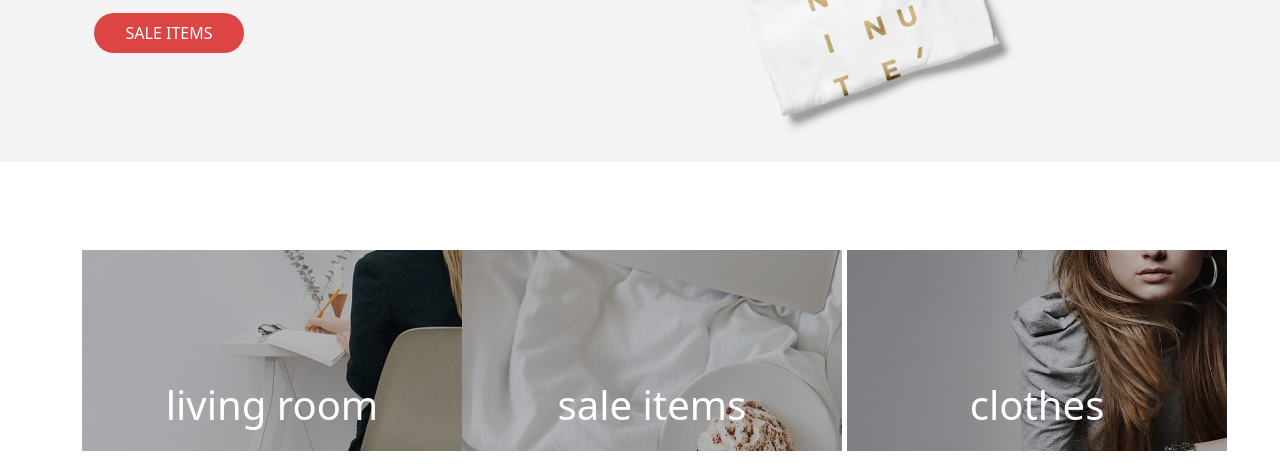
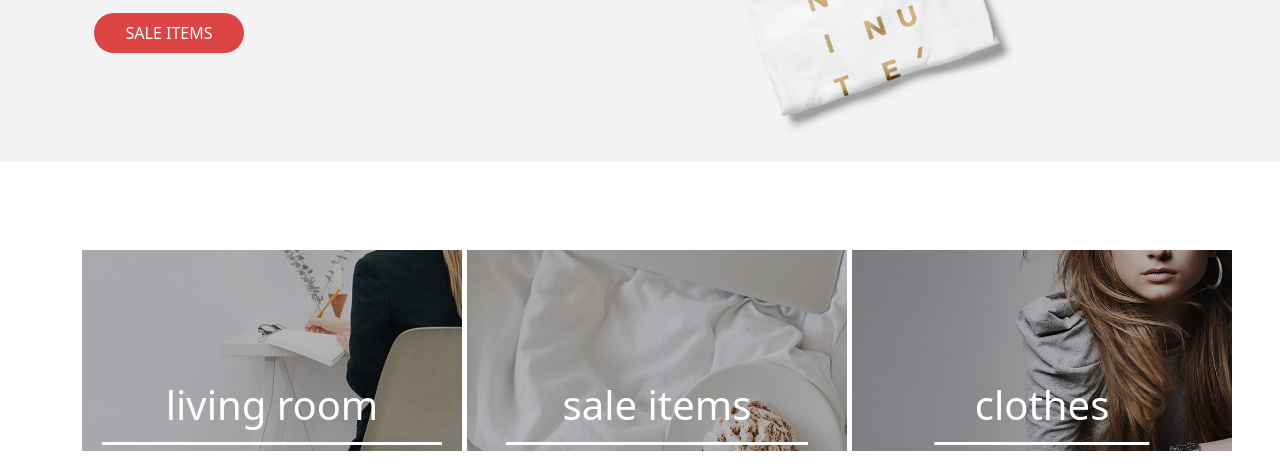
Before and after one commit to simbasta/cs_emporium_js_elfarissiWalid, a website: page index.html in a window 1280 px wide. Shown: the part 482-952 px from the top of the page. Drawn offline with nearby package versions, Linux system fonts and the light colour scheme.

Commit message:
WF animation de la section2 fait

```diff
--- a/index.html
+++ b/index.html
@@ -104,23 +104,25 @@
     <section class="section2">
         <div class=" divSec2G d-flex container mt-5">
             <div class="card1">
-                <div class="imgcard1">
+                <div class="imgcard1 d-flex justify-content-center align-items-center">
                     <p class="living">living room</p>
                 </div>
             </div>
-            <div class="card1">
-                <div class="imgcard2">
+            <div class="card1 ">
+                <div class="imgcard2  d-flex justify-content-center align-items-center">
                     <p class="living">sale items</p>
                 </div>
             </div>
             <div class="card1">
-                <div class="imgcard3">
+                <div class="imgcard3 d-flex justify-content-center align-items-center">
                     <p class="living">clothes</p>
                 </div>
             </div>
 
         </div>
     </section>
+
+
     <section class="section3">
         <div class="div1GInSec3">
             <h3 class="h3InSec3">recents products</h3>
--- a/public/css/style.css
+++ b/public/css/style.css
@@ -59,6 +59,7 @@ element.style {
 /* header nav bar  */
 .borderback{
     border-bottom: black solid 4px;
+    background-color: grey;
 }
 /* btns Mode nuit  */
 
@@ -219,21 +220,32 @@ element.style {
     justify-content: space-around;
     margin-top: 40px;
 }
-
+/* card1 */
 .imgcard1 {
     background-image: url('../img/services/service-1.jpg');
     background-size: 100%;
-    -webkit-filter: grayscale(0);
     width: 380px;
-    filter: grayscale(0);
+    margin-right: 5px;
 }
+.living{
+    position: relative;
+}
+.living::after{
+    content: '';
+    position: absolute;
+    background-color: white;
+    width: 160%;
+    bottom: -10px;
+    transition: 0.5s;
+    left: 50%;
+    height: 3px;
+    transform: translateX(-50%);
+    transition-timing-function: linear;
+}
+.imgcard1:hover .living::after{
+    width: 70%;}
 
-.imgcard1:hover {
-    z-index: 1;
-}
-.imgcard1:hover p {
-    border-bottom: white solid 1px;
-}
+/* card2 */
 
 .imgcard2 {
     background-image: url('../img/services/service-2.jpg');
@@ -242,26 +254,49 @@ element.style {
     margin-right: 5px;
 }
 
-.imgcard2:hover {
-    z-index: 1;
+.living{
+    position: relative;
 }
-.imgcard2:hover p {
-    border-bottom: white solid 1px;
+.living::after{
+    content: '';
+    position: absolute;
+    background-color: white;
+    width: 160%;
+    bottom: -10px;
+    transition: 0.5s;
+    left: 50%;
+    height: 3px;
+    transform: translateX(-50%);
+    transition-timing-function: linear;
 }
+.imgcard2:hover .living::after{
+    width: 70%;}
 
+/* cards3 */
 .imgcard3 {
     background-image: url('../img/services/slider-3.jpg');
     background-size: 100%;
     width: 380px;
     margin-right: 5px;
 }
-
-.imgcard3:hover {
-    z-index: 5;
+.living{
+    position: relative;
 }
-.imgcard3:hover p {
-    border-bottom: white solid 1px;
+.living::after{
+    content: '';
+    position: absolute;
+    background-color: white;
+    width: 160%;
+    bottom: -10px;
+    transition: 0.5s;
+    left: 50%;
+    height: 3px;
+    transform: translateX(-50%);
+    transition-timing-function: linear;
 }
+.imgcard3:hover .living::after{
+    width: 70%;}
+/* _______________________________________________________________ */
 .living {
     color: white;
     margin-top: 125px;
@@ -270,6 +305,7 @@ element.style {
     font-size: 40px;
     display: flex;
 }
+
 
 @media screen and (min-width: 375px) and (max-width: 425px ) {
     .divSec2G {
```
